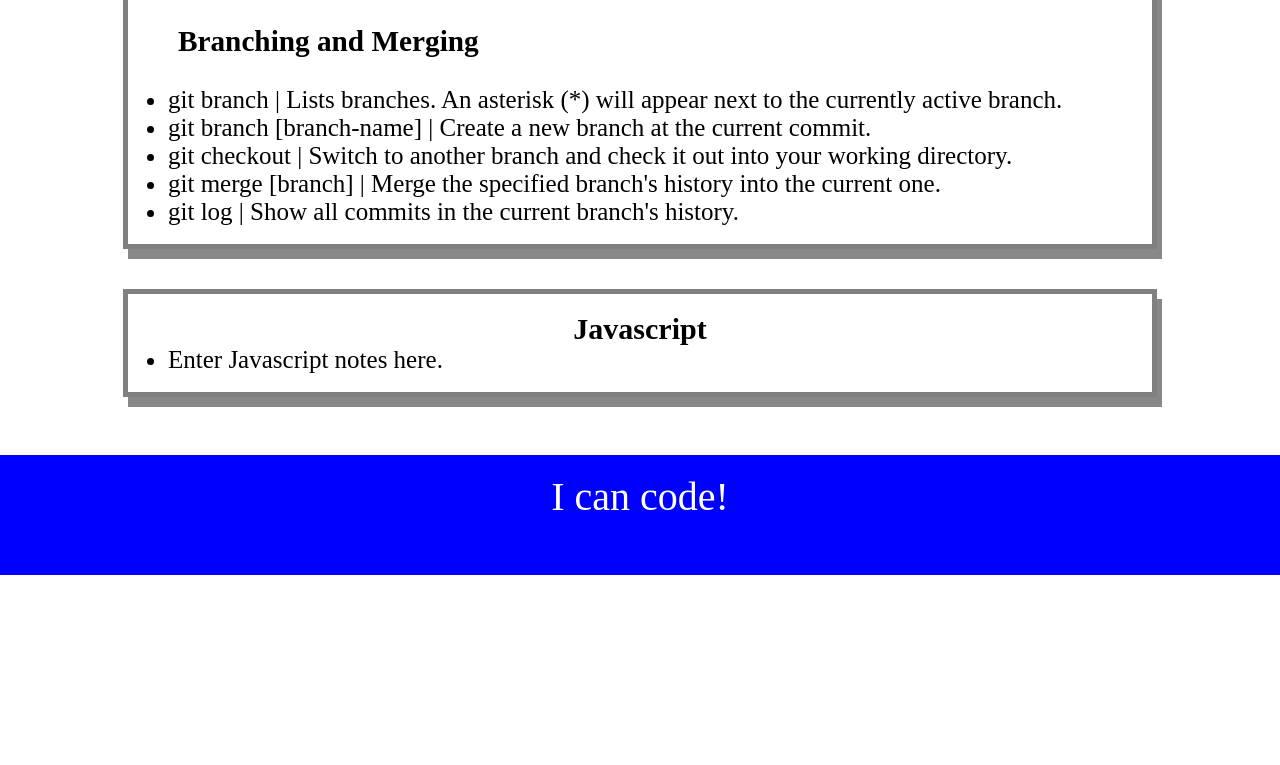
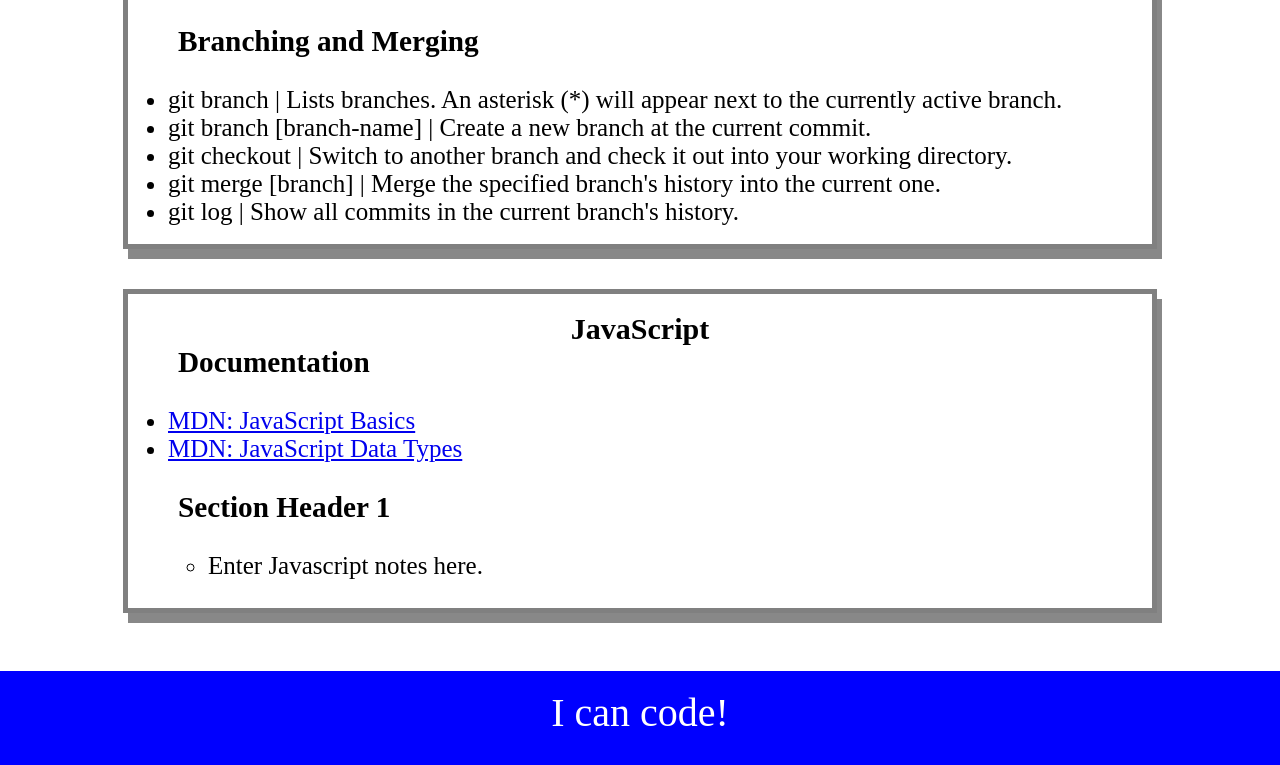
Before and after one commit to apoborka/prework-study-guide, a plain HTML site: page index.html in a window 1280 px wide. Shown: the part 3496-4261 px from the top of the page. Before the commit the page ends 4071 px from the top, so only its background shows below. Drawn offline with Linux system fonts and the light colour scheme.

Commit message:
Added JavaScript note formatting and links to documentation

```diff
--- a/index.html
+++ b/index.html
@@ -155,10 +155,21 @@
 
       <section class="card" id="javascript-section">
         <br />
-        <h2>Javascript</h2>
+        <h2>JavaScript</h2>
+        <ul>
+          <h3>Documentation</h3>
+          <br />
+           <li><a href="https://developer.mozilla.org/en-US/docs/Learn/Getting_started_with_the_web/JavaScript_basics">MDN: JavaScript Basics</a></li>
+           <li><a href="https://developer.mozilla.org/en-US/docs/Web/JavaScript/Data_structures">MDN: JavaScript Data Types</a></li>
+          </ul>
+         <ul>
+         <br />
+         <h3>Section Header 1</h3>
+         <br>
           <ul>
             <li>Enter Javascript notes here.</li>
           </ul>
+
           <br />
       </section>
     </main>
```
